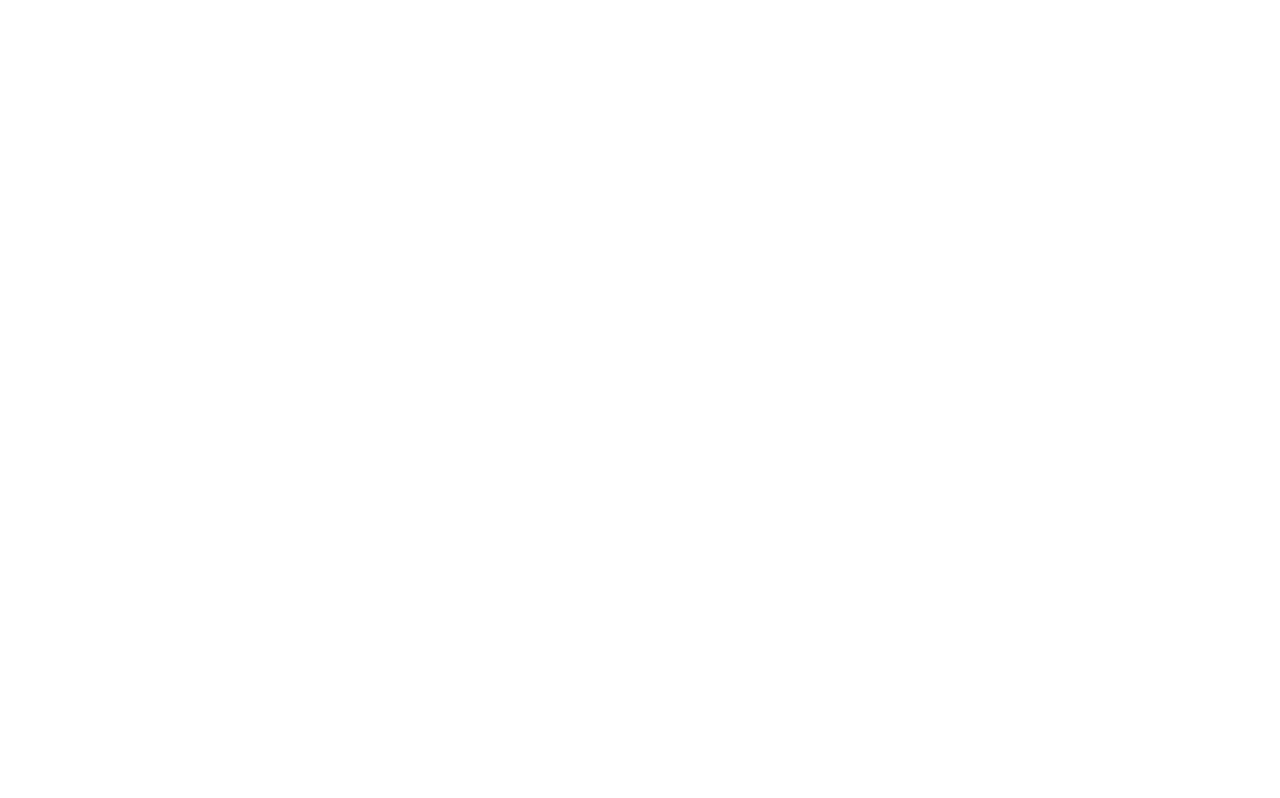
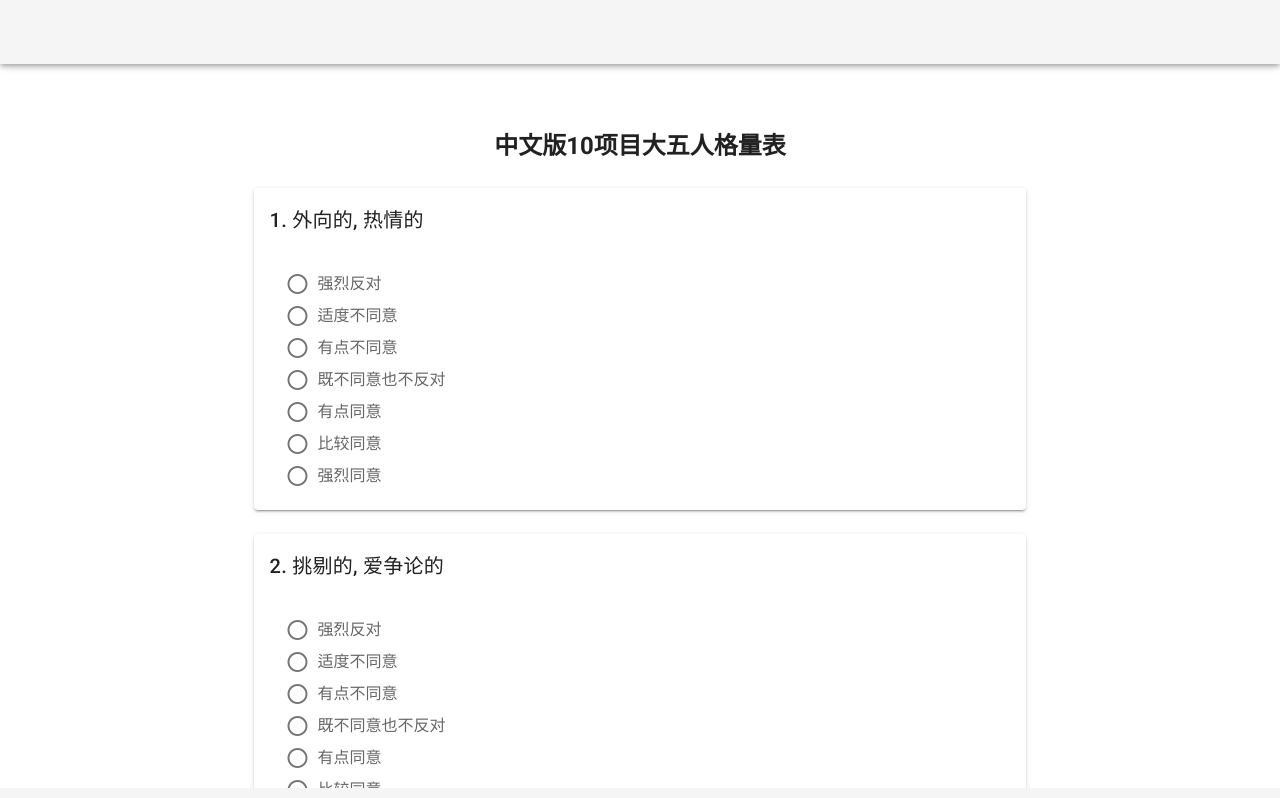
Before and after one commit to xiaoyuerova/questionnaire-app, a Vue app: page /special/ in a window 1280 px wide. Shown: the top 798 px of the page. Built offline with nearby package versions, Linux system fonts and the light colour scheme; no server answers.

Commit message:
special 添加性格测试问卷 --wxt

```diff
--- a/package.json
+++ b/package.json
@@ -11,7 +11,9 @@
     "@types/jquery": "^3.5.14",
     "@types/js-cookie": "^3.0.1",
     "axios": "^0.25.0",
+    "caniuse-lite": "^1.0.30001482",
     "core-js": "^3.6.5",
+    "echarts": "^5.4.2",
     "jquery": "^1.12.4",
     "js-cookie": "^3.0.1",
     "vue": "^2.6.11",
--- a/src/assets/common/dataType.ts
+++ b/src/assets/common/dataType.ts
@@ -130,3 +130,15 @@
 //     Select1: boolean;
 //     Select2: boolean;
 // }
+
+
+// special app
+export class SpecialUser {
+    id: Number = 0
+    number: Number = 0
+    ip: String = ''
+    agent: String = ''
+    date: String = ''
+    time: String = ''
+    answers: Array<Number> = []
+}
--- a/src/router/index.ts
+++ b/src/router/index.ts
@@ -4,6 +4,8 @@
 import QLogin from '../views/questioners/Login.vue'
 import QRegister from '../views/questioners/Register.vue'
 import RLogin from '@/views/respondents/Login.vue'
+
+import SpecialRouter from './modules/special'
 
 Vue.use(VueRouter)
 
@@ -15,8 +17,7 @@
     // },
     {
         path: '/',
-        name: '',
-        component: () => import('../views/paper/paper.vue')
+        redirect: { name: 'specialHome'}
     },
     {
         path: '/respondents/login/:qid',
@@ -62,6 +63,11 @@
         path: '/paper/admin',
         name: 'paperAdmin',
         component: () => import('../views/paper/admin.vue')
+    },
+    {
+        path: '/special',
+        component: () => import('../views/special/Layout.vue'),
+        children: SpecialRouter
     }
 ]
 
--- /dev/null
+++ b/src/router/modules/special.ts
@@ -0,0 +1,21 @@
+import {RouteConfig} from "vue-router";
+
+const routes: Array<RouteConfig> = [
+    {
+        path: '',
+        name: 'specialHome',
+        component:()=>import("@/views/special/Home.vue"),
+    },
+    {
+        path: 'result',
+        name: 'specialResult',
+        component:()=>import("@/views/special/Result.vue"),
+    },
+    {
+        path: 'thankyou',
+        name: 'specialThankyou',
+        component:()=>import("@/views/special/ThankYou.vue"),
+    }
+]
+
+export default routes
--- a/src/store/index.ts
+++ b/src/store/index.ts
@@ -1,7 +1,7 @@
 import Vue from 'vue'
 import Vuex from 'vuex'
 import {get, set, remove} from '@/utils/cookie'
-import {Questionnaire} from "@/assets/common/dataType";
+import {Questionnaire, SpecialUser} from "@/assets/common/dataType";
 
 Vue.use(Vuex)
 
@@ -20,7 +20,10 @@
         // summer
         questionnaireId: Number,
         questionCount: 0,
-        pointer: 0
+        pointer: 0,
+
+        // special
+        user: new SpecialUser()
     },
     mutations: {
         setQuestionnaireId(state, id) {
@@ -95,6 +98,11 @@
         },
         pointerMinus(state) {
             state.pointer -= 1
+        },
+
+        // special
+        setSpecialUser(state, user) {
+            state.user = user
         }
     },
     actions: {
--- a/src/utils/api.ts
+++ b/src/utils/api.ts
@@ -2,7 +2,7 @@
 // const apiUrl = 'http://192.168.133.128:8010';//线上域名，虚拟机测试
 // const apiUrl = 'http://121.40.58.21:80';//线上域名，云服务器测试
 
-const apiUrl = 'http://121.40.58.21:8686/server'
-// const apiUrl = 'http://localhost:8687'
+// const apiUrl = 'http://121.40.58.21:8686/server'
+const apiUrl = 'http://localhost:8687'
 
 export default apiUrl
--- /dev/null
+++ b/src/views/special/Home.vue
@@ -0,0 +1,138 @@
+<template>
+<v-row justify="center">
+  <v-col
+      cols="11"
+      class="d-flex justify-center"
+  >
+    <h2>
+      {{ questionnaire.name }}
+    </h2>
+  </v-col>
+  <v-col
+      v-for="(item, index) in questionnaire.items"
+      :key="index"
+      cols="11"
+  >
+    <v-card>
+      <v-card-title>
+        {{ index + 1 }}. {{ item }}
+      </v-card-title>
+        <v-radio-group
+            v-model="questionnaire.answers[index]"
+            class="ml-8"
+        >
+          <v-radio
+              v-for="n in 7"
+              :key="n"
+              :label="questionnaire.options[n-1]"
+              :value="n"
+          ></v-radio>
+        </v-radio-group>
+    </v-card>
+  </v-col>
+  <v-col
+      cols="12"
+      sm="8"
+      class="d-flex justify-center pb-0"
+  >
+    <div
+        style="width: 100%;height: 40px"
+        class="d-flex justify-center">
+      <v-alert
+          v-model="alertShow"
+          :type="alertType[key]"
+          class="mb-0"
+          dense
+      >
+        {{ alertText[key] }}
+      </v-alert>
+    </div>
+  </v-col>
+  <v-col
+      cols="12"
+      sm="8"
+      class="d-flex justify-center"
+  >
+    <v-btn
+        color="primary"
+        @click="submit"
+        class="mb-10"
+    >提交问卷
+    </v-btn>
+  </v-col>
+</v-row>
+</template>
+
+<script>
+import {commonAjax} from "../../assets/common/ajax";
+
+export default {
+  name: "home",
+  data(){
+    return {
+      questionnaire: {
+        name: '中文版10项目大五人格量表',
+        des: 'Here are a number of personality traits that may or may not apply to you. Please write a number next to each statement to indicate the extent to which you agree or disagree with that statement. You should rate the extent to which the pair of traits applies to you, even if one characteristic applies more strongly than the other.\n' +
+            '1 = Disagree strongly\n' +
+            '2 = Disagree moderately\n' +
+            '3 = Disagree a little\n' +
+            '4 = Neither agree nor disagree\n' +
+            '5 = Agree a little\n' +
+            '6 = Agree moderately\n' +
+            '7 = Agree strongly\n',
+        items: [
+            '外向的, 热情的',
+            '挑剔的, 爱争论的',
+            '可靠的, 自律的',
+            '焦虑的, 易心烦的',
+            '愿意接触新事物的, 思维复杂的',
+            '内敛的, 安静的',
+            '有同情心的, 温暖的',
+            '缺乏条理的, 粗心的',
+            '冷静的, 情绪稳定的',
+            '循规蹈矩的, 缺乏创造性的'
+        ],
+        options: [
+            '强烈反对',
+            '适度不同意',
+            '有点不同意',
+            '既不同意也不反对',
+            '有点同意',
+            '比较同意',
+            '强烈同意',
+        ],
+        answers: new Array(10)
+      },
+      alertText: ['提交成功！', '有必答题未作答', '提交失败！请稍后再次尝试'],
+      alertType: ['success', 'warning', 'error'],
+      key: 0,
+      alertShow: false
+    }
+  },
+  methods: {
+    Authentication(){
+      commonAjax('/special/info', {}, 'get').then((res) => {
+        if(res.status === 204){
+          this.$router.push({name: 'specialThankyou'})
+        }
+      })
+    },
+    submit(){
+      commonAjax('/special/answer', {answers: this.questionnaire.answers}, 'post').then((res) => {
+        if(res.status === 200){
+          this.
+          this.$router.push({name: 'specialResult'})
+        }
+      })
+      this.$router.push({name: 'specialResult'})
+    }
+  },
+  mounted() {
+    this.Authentication()
+  },
+}
+</script>
+
+<style scoped>
+
+</style>
--- /dev/null
+++ b/src/views/special/Layout.vue
@@ -0,0 +1,50 @@
+<template>
+  <v-app>
+<!--    <v-navigation-drawer app>-->
+<!--      <router-link to="specialResult"> specialResult </router-link>-->
+
+<!--    </v-navigation-drawer>-->
+
+    <v-app-bar app>
+      <!-- -->
+    </v-app-bar>
+
+    <!-- 根据应用组件来调整你的内容 -->
+    <v-main>
+      <v-row justify="center">
+        <v-col
+            cols="12"
+            sm="10"
+            md="8">
+          <router-view></router-view>
+        </v-col>
+      </v-row>
+    </v-main>
+
+    <v-footer app>
+      <!-- -->
+    </v-footer>
+  </v-app>
+</template>
+
+<script>
+import {commonAjax} from "../../assets/common/ajax";
+
+export default {
+  name: "layout",
+  data() {
+    return {
+
+    }
+  },
+  methods: {
+
+  },
+  mounted() {
+  }
+}
+</script>
+
+<style scoped>
+
+</style>
--- /dev/null
+++ b/src/views/special/Result.vue
@@ -0,0 +1,99 @@
+<template>
+  <v-row justify="center">
+    <v-col
+        cols="10"
+        sm="8"
+    >
+      <div id="leiDaTu" class="echart" style="width: 600px;height: 600px;"></div>
+    </v-col>
+  </v-row>
+</template>
+
+<script>
+import * as echarts from 'echarts';
+
+export default {
+  name: "Result",
+  computed: {
+    user() {
+      return this.$store.state.user
+    },
+    result(){
+      const answer = this.user.answer
+      return [
+        (answer[0] + 8 - answer[5]) / 2,
+        (answer[6] + 8 - answer[1]) / 2,
+        (answer[2] + 8 - answer[7]) / 2,
+        (answer[8] + 8 - answer[3]) / 2,
+        (answer[4] + 8 - answer[9]) / 2,
+      ]
+    }
+  },
+  methods: {
+    draw() {
+      const option = {
+        title: {
+          text: "中文版10项目大五人格量表测试结果",
+          x: 'center'
+        },
+        tooltip: {},//提示层
+        legend: {
+          data: ['name1']
+        },
+        radar: {
+          name: {
+            textStyle: {
+              color: '#fff', //字体颜色
+              backgroundColor: '#999', //背景色
+              borderRadius: 3, //圆角
+              padding: [3, 5] //padding
+            }
+          },
+          center: ['50%', '50%'],
+          radius: '60%',
+          startAngle: 270,
+          indicator: [{
+              name: '外向性',
+              max: 7
+            },
+            {
+              name: '神经质',
+              max: 7
+            },
+            {
+              name: '尽责性',
+              max: 7
+            },
+            {
+              name: '宜人性',
+              max: 7
+            },
+            {
+              name: '开放性',
+              max: 7
+            }
+          ],
+        },
+        series: [{
+          name: '中文版10项目大五人格量表测试结果',
+          type: 'radar',
+          data: [{
+            value: [2,6,3,1,4],
+            name: "测试结果"
+          }]
+        }]
+      }
+// 绘制图表
+      const myChart = echarts.init(document.getElementById('leiDaTu'));
+      myChart.setOption(option);
+    }
+  },
+  mounted() {
+    this.draw()
+  }
+}
+</script>
+
+<style scoped>
+
+</style>
--- /dev/null
+++ b/src/views/special/ThankYou.vue
@@ -0,0 +1,24 @@
+<!--
+程序名：感谢页面
+功能：填写完问卷跳转的页面
+-->
+<template>
+  <div class="thankYou">
+    <v-card shadow="never" style="font-size: 18px;line-height: 40px;padding: 10px;">
+      <i class="el-icon-circle-check" style="color: green;font-size: 50px"></i><br>
+      您的回答已提交，感谢您的参与！<br><br>
+    </v-card>
+  </div>
+</template>
+
+<style scoped>
+.thankYou{
+  padding: 40px;
+}
+</style>
+
+<script>
+export default {
+  name: "ThankYou"
+}
+</script>
```
Also changed, not shown: 1 other file (tests, documents, lock files or other folders).
